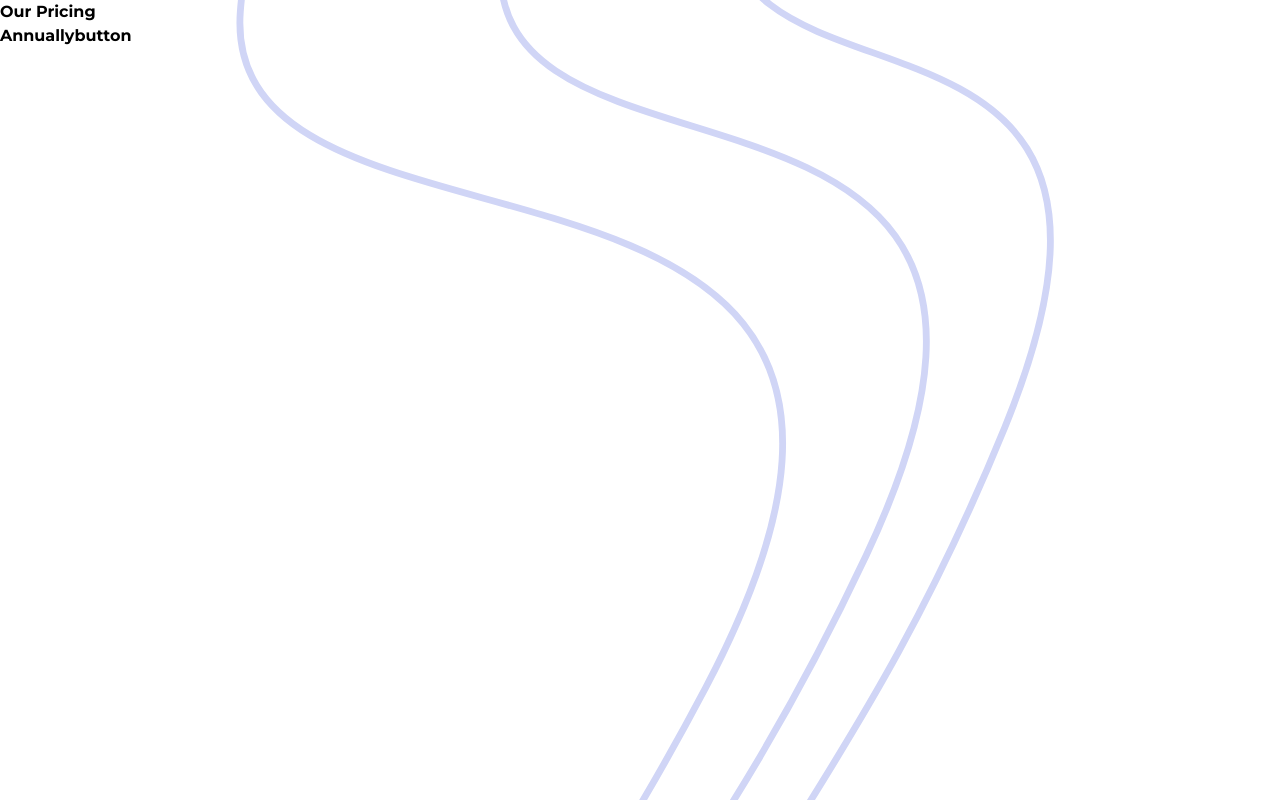
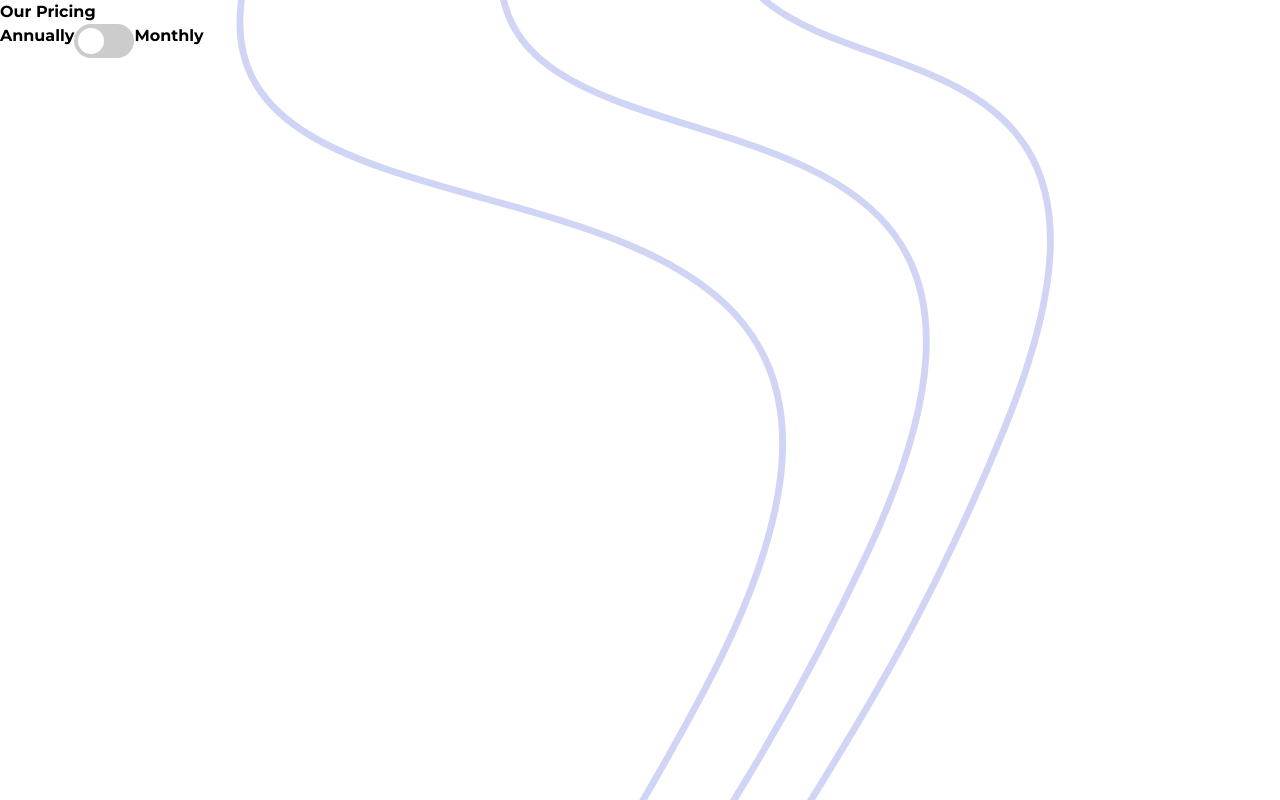
Before and after one commit to ronaldlamdev/pricing-plan, a React (Vite) app: page / in a window 1280 px wide. Built offline with nearby package versions, Linux system fonts and the light colour scheme.

Commit message:
copied code for the button to study later

```diff
--- a/src/components/Header.tsx
+++ b/src/components/Header.tsx
@@ -5,8 +5,11 @@
       <h1>Our Pricing</h1>
       <div>
         <span>Annually</span>
-        <button>button</button>
-        <span></span>
+        <label className="switch">
+          <input type="checkbox" />
+          <span className="slider round"></span>
+        </label>
+        <span>Monthly</span>
       </div>
     </header>
   )
--- a/src/index.css
+++ b/src/index.css
@@ -21,3 +21,68 @@
   background-size: cover;
   background-position: 195px -50px;
 }
+
+/* Toggle button classes */
+
+/* The switch - the box around the slider */
+.switch {
+  position: relative;
+  display: inline-block;
+  width: 60px;
+  height: 34px;
+}
+
+/* Hide default HTML checkbox */
+.switch input {
+  opacity: 0;
+  width: 0;
+  height: 0;
+}
+
+/* The slider */
+.slider {
+  position: absolute;
+  cursor: pointer;
+  top: 0;
+  left: 0;
+  right: 0;
+  bottom: 0;
+  background-color: #ccc;
+  -webkit-transition: .4s;
+  transition: .4s;
+}
+
+.slider:before {
+  position: absolute;
+  content: "";
+  height: 26px;
+  width: 26px;
+  left: 4px;
+  bottom: 4px;
+  background-color: white;
+  -webkit-transition: .4s;
+  transition: .4s;
+}
+
+input:checked + .slider {
+  background-color: #2196F3;
+}
+
+input:focus + .slider {
+  box-shadow: 0 0 1px #2196F3;
+}
+
+input:checked + .slider:before {
+  /* -webkit-transform: translateX(26px);
+  -ms-transform: translateX(26px); */
+  transform: translateX(26px);
+}
+
+/* Rounded sliders */
+.slider.round {
+  border-radius: 34px;
+}
+
+.slider.round:before {
+  border-radius: 50%;
+}
```
